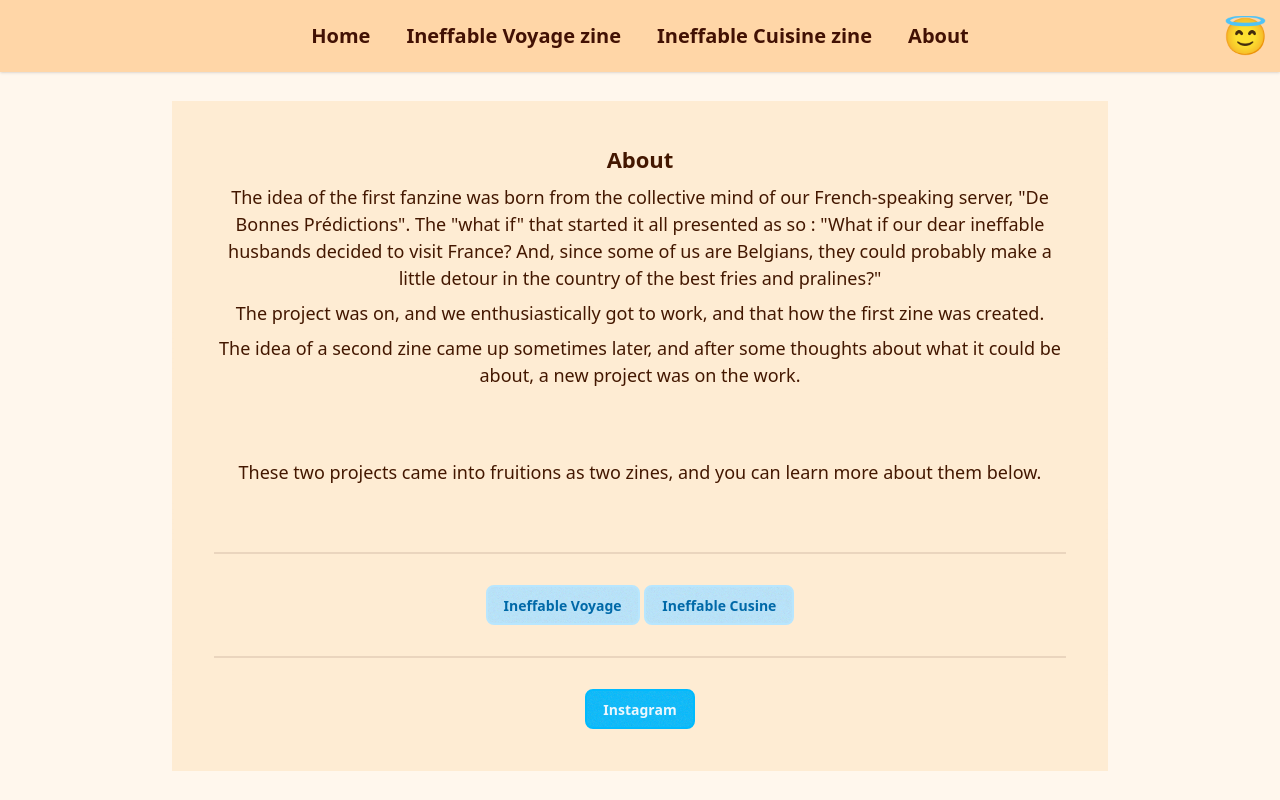
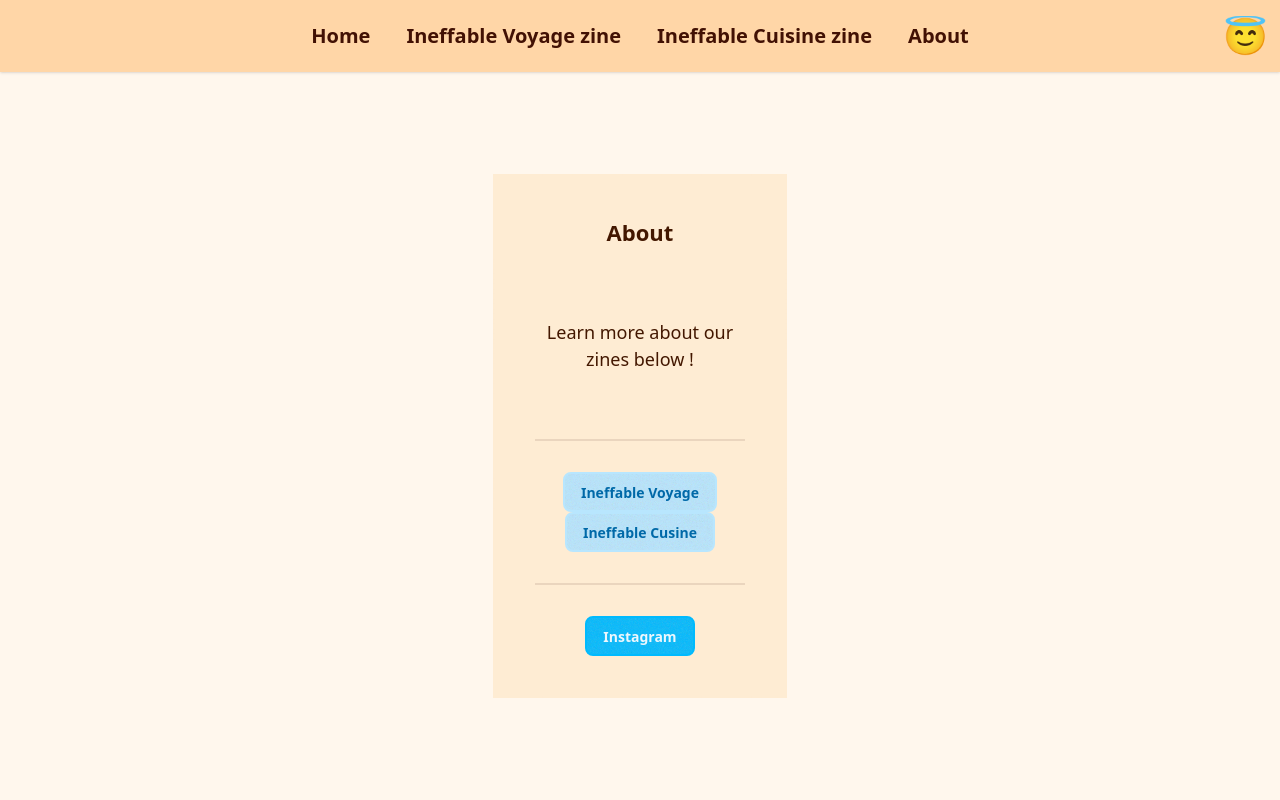
Before and after one commit to ineffablevoyage/ineffablevoyage.github.io, a SvelteKit app: page /about in a window 1280 px wide. Built offline with nearby package versions, Linux system fonts and the light colour scheme.

Commit message:
Edited about page

```diff
--- a/src/routes/about/+page.svelte
+++ b/src/routes/about/+page.svelte
@@ -16,12 +16,13 @@
         <div class="card-xl card-side card-dash bg-base-200 w-3/4">
             <div class="card-body items-center text-center">
                 <h2 class="card-title">About</h2>
-                <p>The idea of the first fanzine was born from the collective mind of our French-speaking server, "De Bonnes Prédictions". The "what if" that started it all presented as so : "What if our dear ineffable husbands decided to visit France? And, since some of us are Belgians, they could probably make a little detour in the country of the best fries and pralines?"</p>
+                <!-- <p>The idea of the first fanzine was born from the collective mind of our French-speaking server, "De Bonnes Prédictions". The "what if" that started it all presented as so : "What if our dear ineffable husbands decided to visit France? And, since some of us are Belgians, they could probably make a little detour in the country of the best fries and pralines?"</p>
                 <p>The project was on, and we enthusiastically got to work, and that how the first zine was created.</p>
-                <p>The idea of a second zine came up sometimes later, and after some thoughts about what it could be about, a new project was on the work.</p>
+                <p>The idea of a second zine came up sometimes later, and after some thoughts about what it could be about, a new project was on the work.</p> -->
                 <br>
                 <br>
-                <p>These two projects came into fruitions as two zines, and you can learn more about them below.</p>
+                <!-- <p>These two projects came into fruitions as two zines, and you can learn more about them below.</p> -->
+                <p>Learn more about our zines below !</p>
                 <br>
                 <div class="flex w-full flex-col card-actions items-center">
                     <div class="divider"></div>
```
